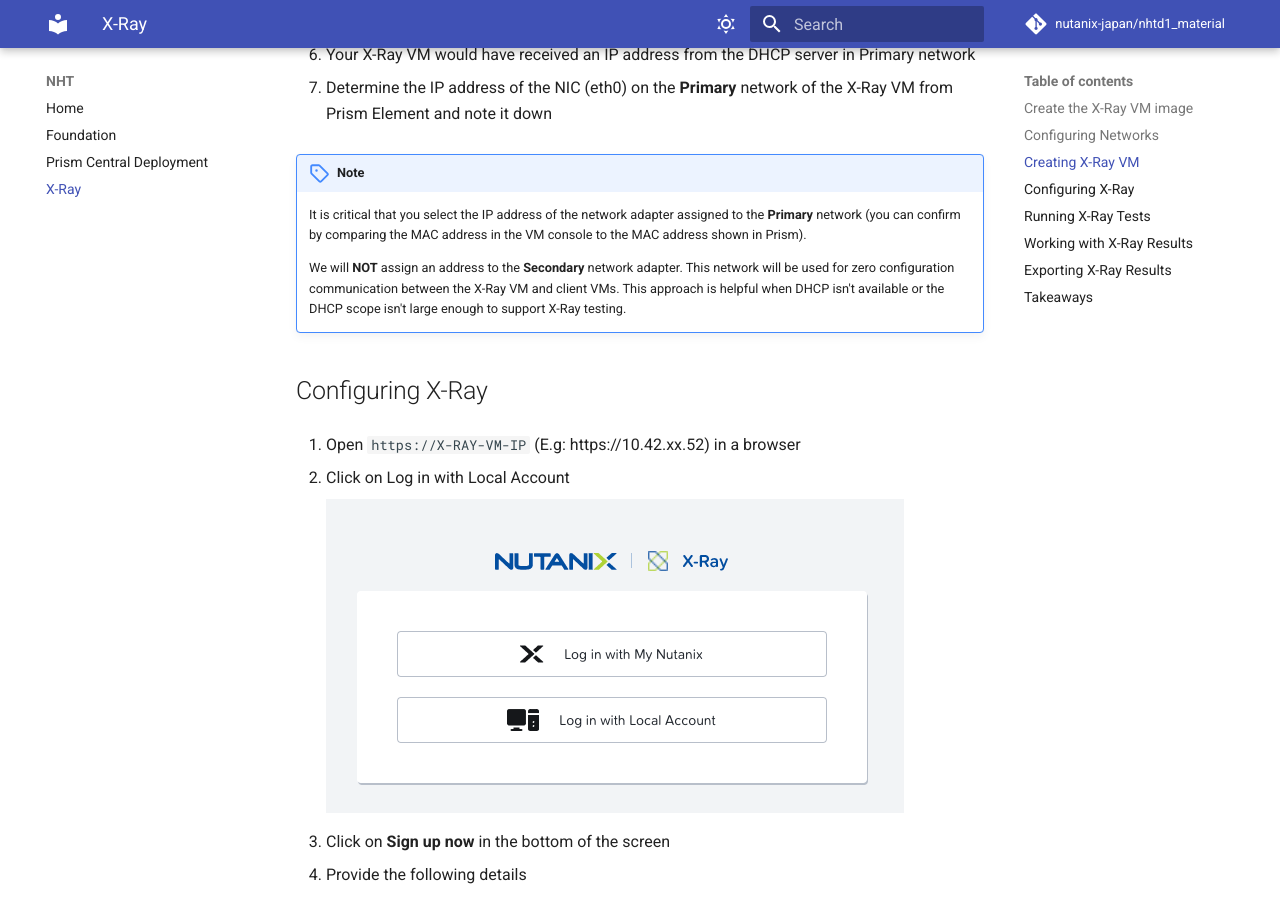
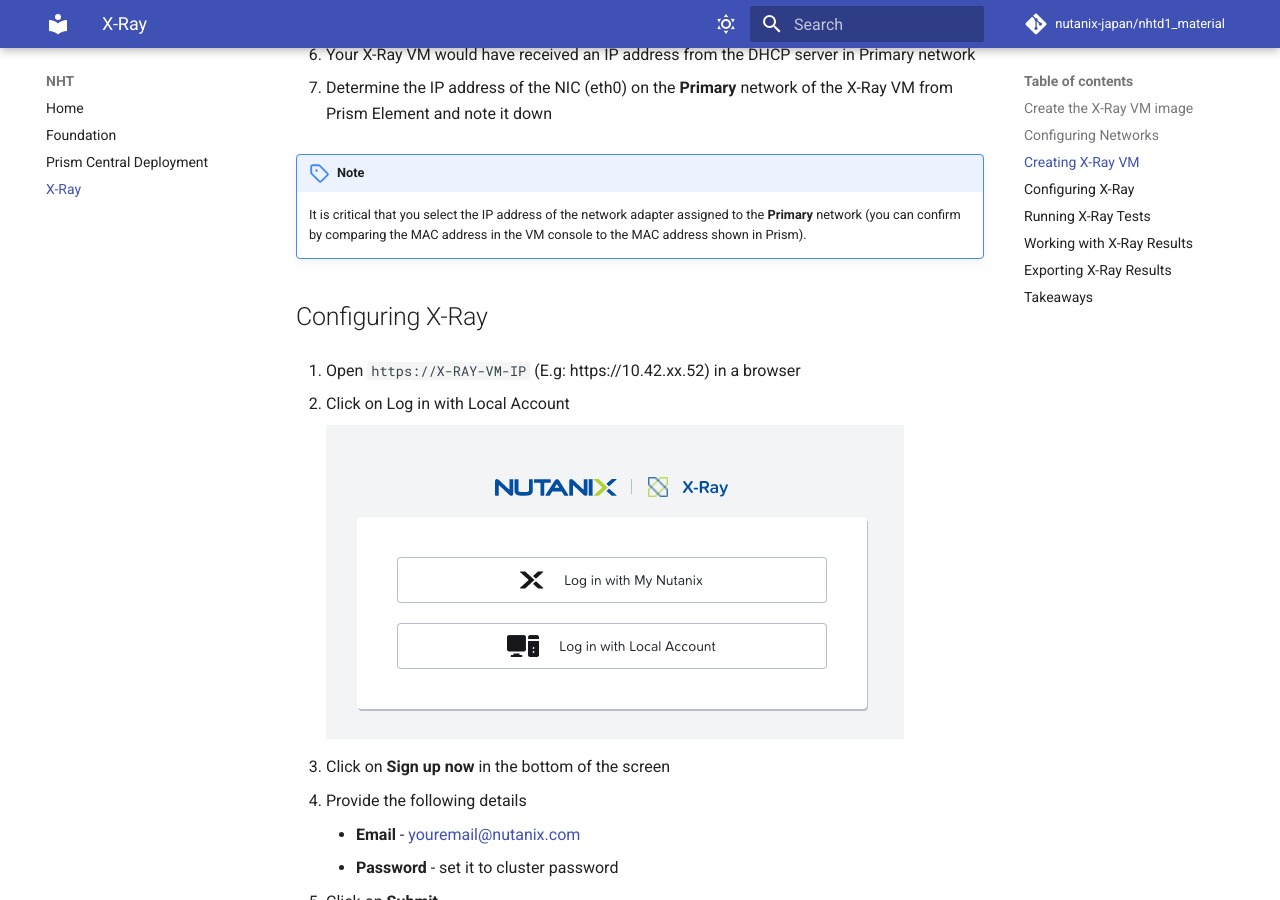
Before and after one commit to rahuman23/foundation-DSTA-NHT, an MkDocs documentation site: the page built from docs/xray/xray.md, in a window 1280 px wide and 900 px high, scrolled down 2849 px. Built offline with MkDocs 1.6.1 and Material for MkDocs 9.7.7, drawn with Linux system fonts in a browser that asks for light colours; comment, search, counter and statistics services are not loaded.

Commit message:
Wed Jan 18 19:46:36 JST 2023

```diff
--- a/docs/xray/xray.md
+++ b/docs/xray/xray.md
@@ -94,8 +94,6 @@
 
 !!!note
        It is critical that you select the IP address of the network adapter assigned to the **Primary** network (you can confirm by comparing the MAC address in the VM console to the MAC address shown in Prism).
-
-       We will **NOT** assign an address to the **Secondary** network adapter. This network will be used for zero configuration communication between the X-Ray VM and client VMs. This approach is helpful when DHCP isn't available or the DHCP scope isn't large enough to support X-Ray testing.
 
 ## Configuring X-Ray
 
```
